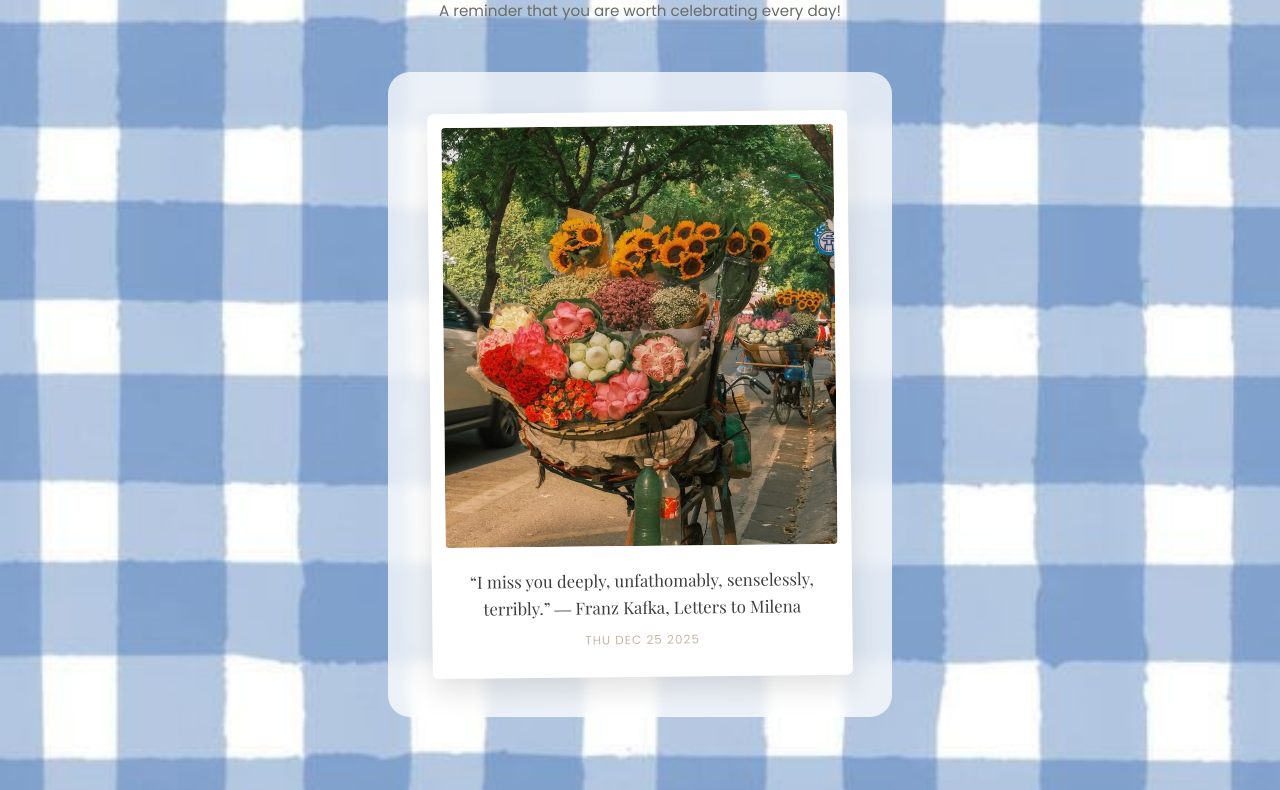
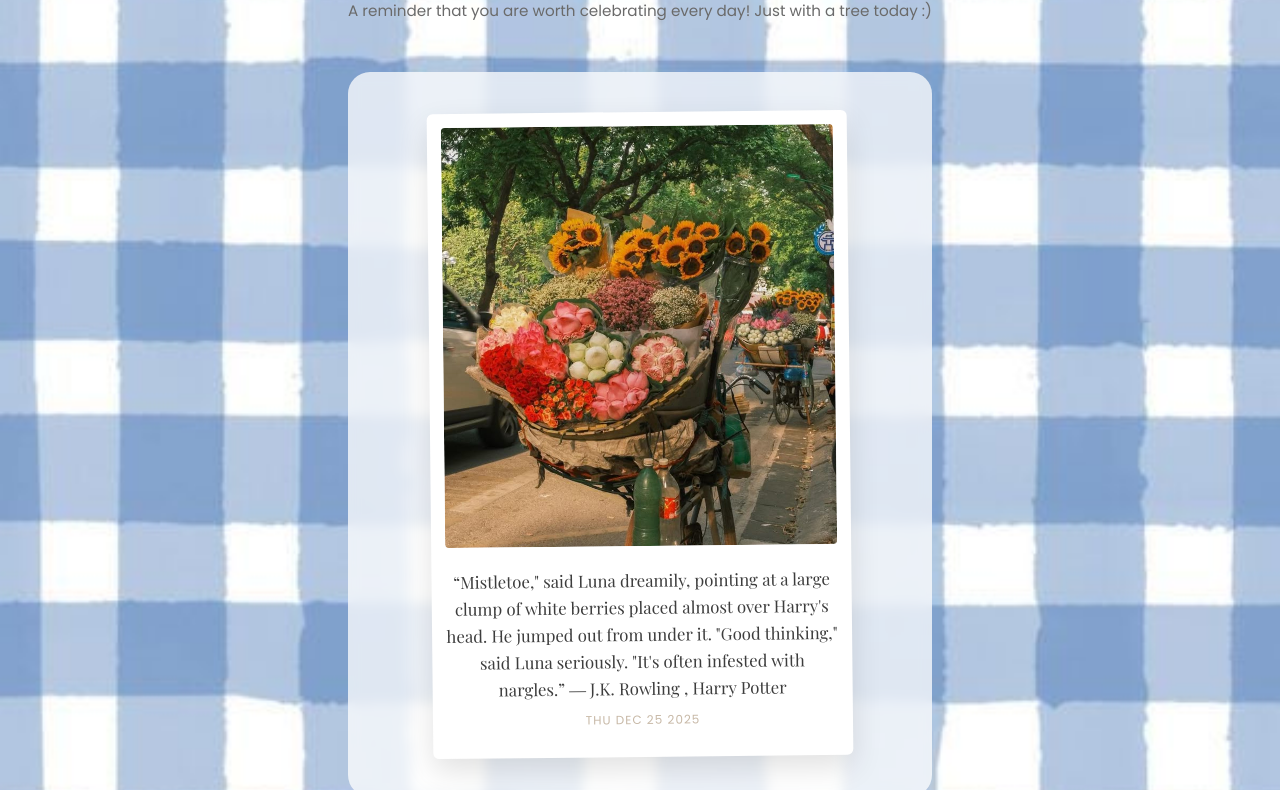
Before and after one commit to pikachuhadaturtle/flower_a_day, a plain HTML site: page index.html in a window 1280 px wide. Shown: the part 179-969 px from the top of the page. Drawn offline with nearby package versions, Linux system fonts and the light colour scheme; a web font is replaced by a local one.

Commit message:
Update index.html

```diff
--- a/index.html
+++ b/index.html
@@ -110,14 +110,16 @@
     <!-- Top heading inside container for proper alignment -->
     <div class="top-heading">
       <h1>Flowers for You, Every Day</h1>
-      <p>A reminder that you are worth celebrating every day!</p>
+      <p>A reminder that you are worth celebrating every day! Just with a tree today :)</p>
     </div>
 
     <!-- Polaroid frame -->
     <section class="frame">
       <div class="polaroid" id="todayFlower">
         <img src="flower-today.jpg" alt="Today's flower" />
-        <div class="caption">“I miss you deeply, unfathomably, senselessly, terribly.” ― Franz Kafka, Letters to Milena</div>
+        <div class="caption">“Mistletoe," said Luna dreamily, pointing at a large clump of white berries placed almost over Harry's head. He jumped out from under it.
+"Good thinking," said Luna seriously. "It's often infested with nargles.”
+― J.K. Rowling , Harry Potter </div>
         <div class="date" id="dateText"></div>
       </div>
     </section>
```
